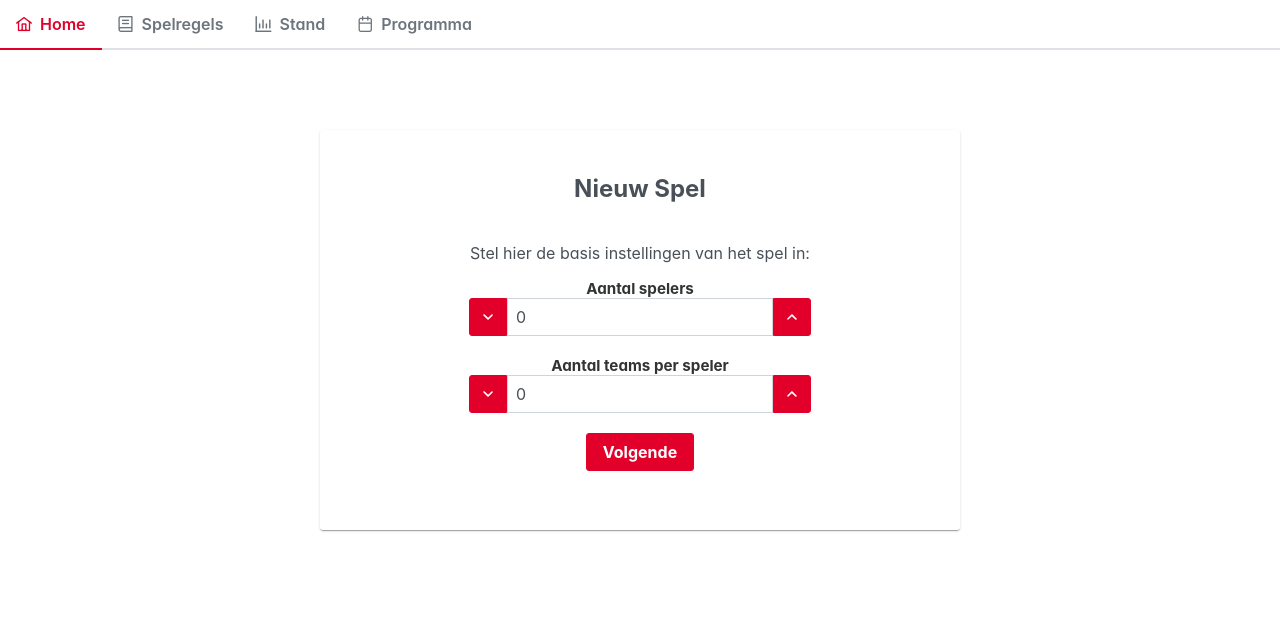
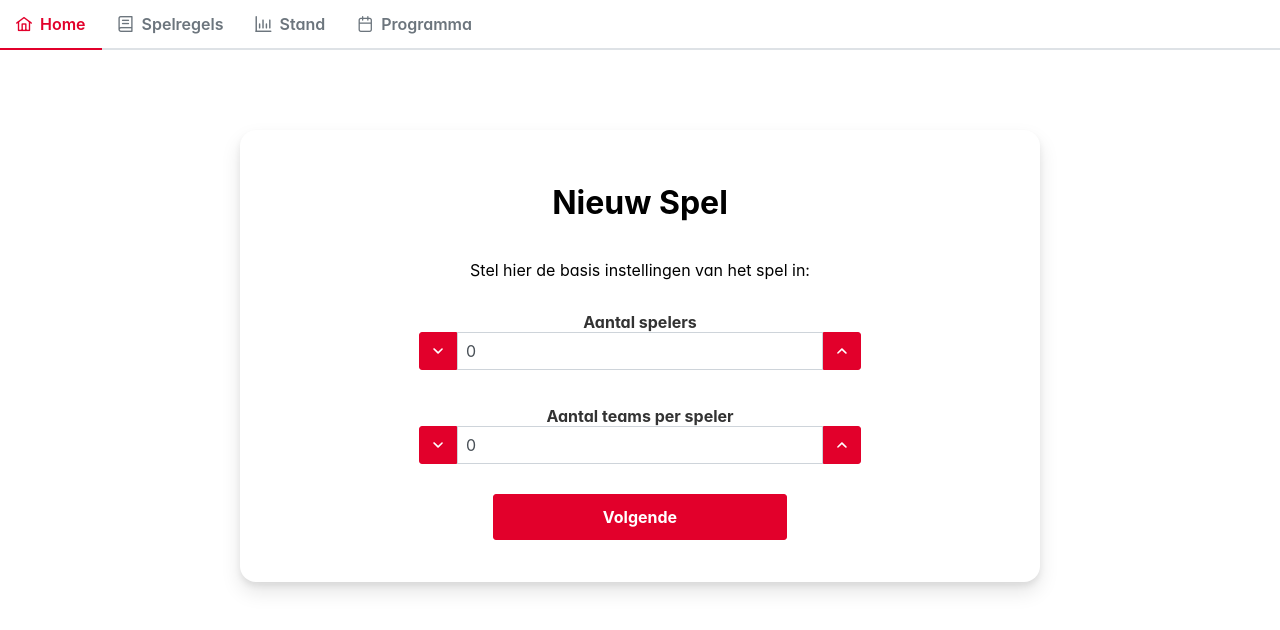
Before and after one commit to Bart963507/kkd_vrijdag, a React (Vite) app: page /kkd_vrijdag/new-game in a window 1280 px wide. Shown: the top 630 px of the page. Built offline with nearby package versions, Linux system fonts and the light colour scheme.

Commit message:
updated css

```diff
--- a/src/components/Game/gameTable.module.css
+++ b/src/components/Game/gameTable.module.css
@@ -26,8 +26,8 @@
 	}
 
 	.gameTableColumn {
-		padding: 8px; /* Reduce padding for smaller screens */
+		padding: 12px; /* Touch-friendly padding */
 		width: auto; /* Allow columns to adjust dynamically */
-		font-size: 14px; /* Adjust font size for readability */
+		font-size: 16px; /* Prevent auto-zoom on iOS */
 	}
 }
--- a/src/components/GameReveal/gameReveal.module.css
+++ b/src/components/GameReveal/gameReveal.module.css
@@ -39,7 +39,12 @@
 	margin-top: 20px;
 	justify-content: center;
 	width: 40%;
+	min-width: 120px;
+	min-height: 44px;
 	margin: 10px;
+	padding: 12px 24px;
+	font-size: 16px;
+	-webkit-tap-highlight-color: transparent;
 }
 @keyframes flipReveal {
 	0% {
--- a/src/components/NewGame/NewGame.module.css
+++ b/src/components/NewGame/NewGame.module.css
@@ -1,9 +1,17 @@
 .inputNumberGame {
 	display: flex;
 	flex-direction: column;
+	width: 60%;
+	max-width: 100%;
+	box-sizing: border-box;
+}
+
+.inputNumberGame > * {
+	max-width: 100%;
+	box-sizing: border-box;
 }
 
 .inputNumberGameLabel {
-	font-size: 0.95rem;
+	font-size: 16px;
 	color: #333;
 }
--- a/src/components/NewGame/NewGame.tsx
+++ b/src/components/NewGame/NewGame.tsx
@@ -1,7 +1,6 @@
 import { useState } from "react"
 import { useNavigate } from "@tanstack/react-router"
 import { useGame } from "@/components/context/GameContext"
-import { Card } from "primereact/card"
 import { Button } from "primereact/button"
 import InputNumberGame from "./InputNumberGame"
 import createTeamsInfo from "@/queries/fetchTeams"
@@ -52,7 +51,8 @@ export default function NewGame() {
 	}
 
 	return (
-		<Card title="Nieuw Spel" className={sharedStyles.gameCard}>
+		<div className={sharedStyles.gameCard}>
+			<h1> Nieuw Spel </h1>
 			{errorMessage && (
 				<Message severity="error" text={errorMessage} className="mb-3" />
 			)}
@@ -70,7 +70,11 @@ export default function NewGame() {
 				label="Aantal teams per speler"
 			/>
 			<br />
-			<Button label="Volgende" className="mt-2" onClick={onClickNext} />
-		</Card>
+			<Button
+				label="Volgende"
+				className={sharedStyles.startButton}
+				onClick={onClickNext}
+			/>
+		</div>
 	)
 }
--- a/src/components/SetupGame/SetupGame.module.css
+++ b/src/components/SetupGame/SetupGame.module.css
@@ -1,9 +1,15 @@
 .InputPlayerName {
 	width: 100%;
-	padding: 8px;
+	padding: 12px;
 	margin: 8px 0;
-	font-size: 1rem;
+	margin-left: 0;
+	margin-right: auto;
+	font-size: 16px;
 	box-sizing: border-box;
 	border: 1px solid #ccc;
 	border-radius: 4px;
+	-webkit-appearance: none;
+	appearance: none;
+	box-sizing: border-box;
+	max-width: 100%;
 }
--- a/src/components/SetupGame/SetupGame.tsx
+++ b/src/components/SetupGame/SetupGame.tsx
@@ -33,10 +33,11 @@ export default function SetupGame() {
 	}
 
 	return (
-		<Card title="Welkom" className={sharedStyles.gameCard}>
-			<p>Voer de namen van de {playerCount} spelers in:</p>
+		<div className={sharedStyles.gameCard}>
+			<h2> Nieuw Spel </h2>
+			<p>Voer de namen van de spelers in:</p>
 			<InputNames count={playerCount} onNamesChange={setPlayerNames} />
 			<Button label="Bevestigen" onClick={setUpPlayers} />
-		</Card>
+		</div>
 	)
 }
--- a/src/components/StartGame/StartGame.module.css
+++ b/src/components/StartGame/StartGame.module.css
@@ -14,17 +14,12 @@ code {
 
 .inputText {
 	width: 80%;
-	padding: 8px;
+	padding: 12px;
 	margin: 5px 0;
-	font-size: 1rem;
+	font-size: 16px;
 	box-sizing: border-box;
 	border: 1px solid #ccc;
 	border-radius: 4px;
+	-webkit-appearance: none;
+	appearance: none;
 }
-
-.startButton {
-	margin-top: 20px;
-	justify-content: center;
-	width: 40%;
-	margin: 10px;
-}
--- a/src/components/StartGame/StartGame.tsx
+++ b/src/components/StartGame/StartGame.tsx
@@ -1,4 +1,3 @@
-import { Card } from "primereact/card"
 import { Button } from "primereact/button"
 import { useNavigate } from "@tanstack/react-router"
 import { useGame } from "../context/GameContext"
@@ -19,7 +18,8 @@ export default function StartGame() {
 	}
 
 	return (
-		<Card title="Welkom" className={sharedStyles.gameCard}>
+		<div className={sharedStyles.gameCard}>
+			<h1> Welkom </h1>
 			<p>
 				Welkom bij het KKD-vrijdag spel. Je hebt twee opties om te beginnen:
 			</p>
@@ -34,16 +34,16 @@ export default function StartGame() {
 			</p>
 			<Button
 				label="Nieuw Spel"
-				className={styles.startButton}
+				className={sharedStyles.startButton}
 				onClick={() => navigate({ to: "/new-game" })}
 			/>
 			<Button
 				label="Bestaand Spel"
-				className={styles.startButton}
+				className={sharedStyles.startButton}
 				disabled={!existingGameExists()}
 				onClick={() => onContinueGame()}
 			/>
-		</Card>
+		</div>
 	)
 }
 
--- a/src/styles/shared.module.css
+++ b/src/styles/shared.module.css
@@ -3,8 +3,36 @@
 	flex-direction: column;
 	align-items: center;
 	justify-content: center;
-	height: 50vh;
-	width: 50vw;
+	height: auto;
+	width: auto;
+	max-width: 800px;
 	margin: auto;
 	margin-top: 10vh;
+	padding: 2rem;
+	background: #ffffff;
+	border: none;
+	border-radius: 16px;
+	box-shadow:
+		0 4px 6px rgba(0, 0, 0, 0.07),
+		0 10px 20px rgba(0, 0, 0, 0.1);
+	transition:
+		transform 0.2s ease,
+		box-shadow 0.2s ease;
 }
+
+.gameCard strong {
+	margin-top: 1rem;
+	display: block;
+}
+
+.startButton {
+	margin-top: 20px;
+	justify-content: center;
+	width: 40%;
+	min-width: 120px;
+	min-height: 44px;
+	margin: 10px;
+	padding: 12px 24px;
+	font-size: 16px;
+	-webkit-tap-highlight-color: transparent;
+}
```
Also changed, not shown: src/styles/theme.css.
